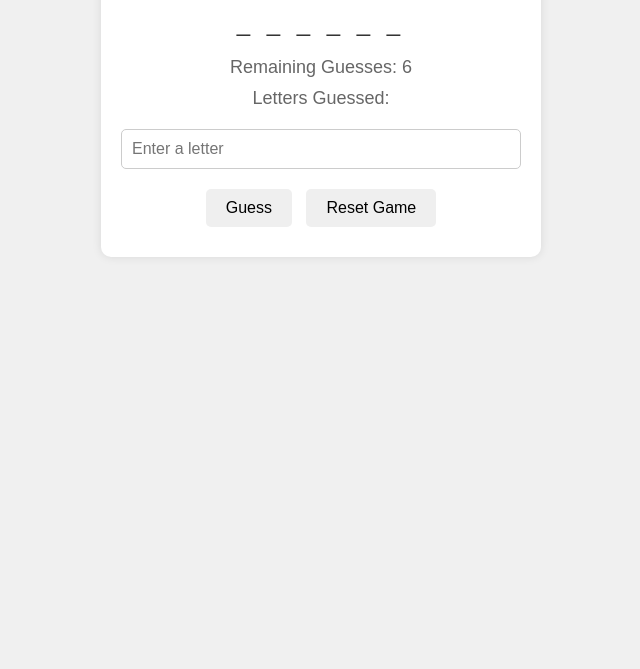
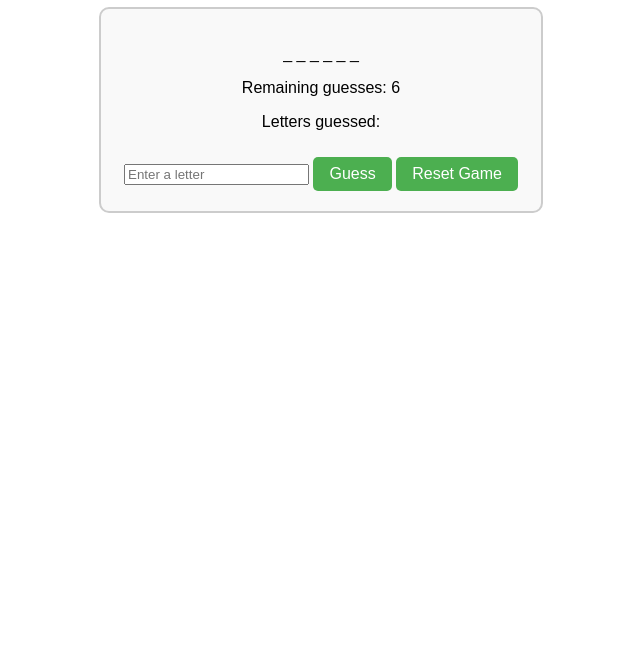
Before and after one commit to harleenkaur1215/HangmanGame, a plain HTML site: page index.html in a window 1280 px wide. Shown: the part 131-800 px from the top of the page, without its empty margins (319-959 px from the left). Drawn offline with Linux system fonts and the light colour scheme.

Commit message:
next html commit in this repo

```diff
--- a/index.html
+++ b/index.html
@@ -5,76 +5,32 @@
     <meta name="viewport" content="width=device-width, initial-scale=1.0">
     <title>Hangman Game</title>
     <style>
+        /* Add your CSS styles here */
         body {
-            font-family: 'Arial', sans-serif;
+            font-family: Arial, sans-serif;
             text-align: center;
-            background-color: #f0f0f0;
-            margin: 0;
-            padding: 20px;
+            padding-top: 50px;
         }
-
         #hangman-container {
-            background-color: #fff;
+            max-width: 400px;
+            margin: 0 auto;
+            border: 2px solid #ccc;
             padding: 20px;
             border-radius: 10px;
-            box-shadow: 0 0 10px rgba(0, 0, 0, 0.1);
-            display: inline-block;
-            max-width: 400px;
-            width: 100%;
+            background-color: #f9f9f9;
         }
-
-        h1 {
-            color: #333;
-        }
-
-        #word-display {
-            font-size: 24px;
-            letter-spacing: 5px;
-            margin: 20px 0;
-            color: #333;
-        }
-
-        #remaining-guesses,
-        #letters-guessed {
-            font-size: 18px;
-            margin: 10px 0;
-            color: #666;
-        }
-
-        #guess-input {
-            padding: 10px;
+        button {
+            margin-top: 10px;
+            padding: 8px 16px;
             font-size: 16px;
-            width: calc(100% - 22px);
-            margin: 10px 0;
-            border: 1px solid #ccc;
+            cursor: pointer;
+            background-color: #4caf50;
+            color: white;
+            border: none;
             border-radius: 5px;
         }
-
-        button {
-            padding: 10px 20px;
-            font-size: 16px;
-            margin: 10px 5px;
-            border: none;
-            border-radius: 5px;
-            cursor: pointer;
-        }
-
         button:hover {
-            background-color: #ddd;
-        }
-
-        button:active {
-            background-color: #ccc;
-        }
-
-        button:nth-child(1) {
-            background-color: #4CAF50;
-            color: white;
-        }
-
-        button:nth-child(2) {
-            background-color: #f44336;
-            color: white;
+            background-color: #45a049;
         }
     </style>
 </head>
@@ -82,15 +38,16 @@
     <h1>Hangman Game</h1>
     <div id="hangman-container">
         <p id="word-display"></p>
-        <p id="remaining-guesses">Remaining Guesses: <span id="remaining-count">6</span></p>
-        <p id="letters-guessed">Letters Guessed: <span id="guessed-letters"></span></p>
+        <p>Remaining guesses: <span id="remaining-count">6</span></p>
+        <p>Letters guessed: <span id="guessed-letters"></span></p>
         <input type="text" id="guess-input" maxlength="1" placeholder="Enter a letter">
         <button onclick="guessLetter()">Guess</button>
         <button onclick="resetGame()">Reset Game</button>
     </div>
 
     <script>
-        const words = ['apple', 'banana', 'cherry', 'orange', 'strawberry'];
+        // JavaScript code for Hangman game
+        const words = ['apple', 'banana', 'cherry', 'orange', 'strawberry']; // Sample word list
         let secretWord = '';
         let guessedLetters = [];
         let remainingGuesses = 6;
@@ -111,18 +68,14 @@
             const guessedLettersDisplay = document.getElementById('guessed-letters');
             const remainingGuessesDisplay = document.getElementById('remaining-count');
 
-            let displayedWord = '';
-            for (const letter of secretWord) {
-                if (guessedLetters.includes(letter)) {
-                    displayedWord += letter + ' ';
-                } else {
-                    displayedWord += '_ ';
-                }
-            }
-            wordDisplay.textContent = displayedWord.trim();
+            // Display the secret word with correctly guessed letters
+            let displayedWord = secretWord.split('').map(letter => guessedLetters.includes(letter) ? letter : '_').join(' ');
+            wordDisplay.textContent = displayedWord;
 
+            // Display guessed letters
             guessedLettersDisplay.textContent = guessedLetters.join(', ');
 
+            // Display remaining guesses
             remainingGuessesDisplay.textContent = remainingGuesses;
         }
 
@@ -130,7 +83,7 @@
             const inputElement = document.getElementById('guess-input');
             const guess = inputElement.value.toLowerCase().trim();
 
-            if (guess.length !== 1 || !/[a-z]/.test(guess)) {
+            if (!/^[a-z]$/.test(guess)) {
                 alert('Please enter a single letter from A-Z.');
                 return;
             }
@@ -148,6 +101,7 @@
 
             updateDisplay();
 
+            // Check if the player has won or lost
             if (isWordGuessed()) {
                 alert('Congratulations! You guessed the word: ' + secretWord);
                 startGame();
@@ -156,7 +110,7 @@
                 startGame();
             }
 
-            inputElement.value = '';
+            inputElement.value = ''; // Clear input field
         }
 
         function isWordGuessed() {
@@ -167,6 +121,7 @@
             startGame();
         }
 
+        // Initialize game on page load
         startGame();
     </script>
 </body>
```
